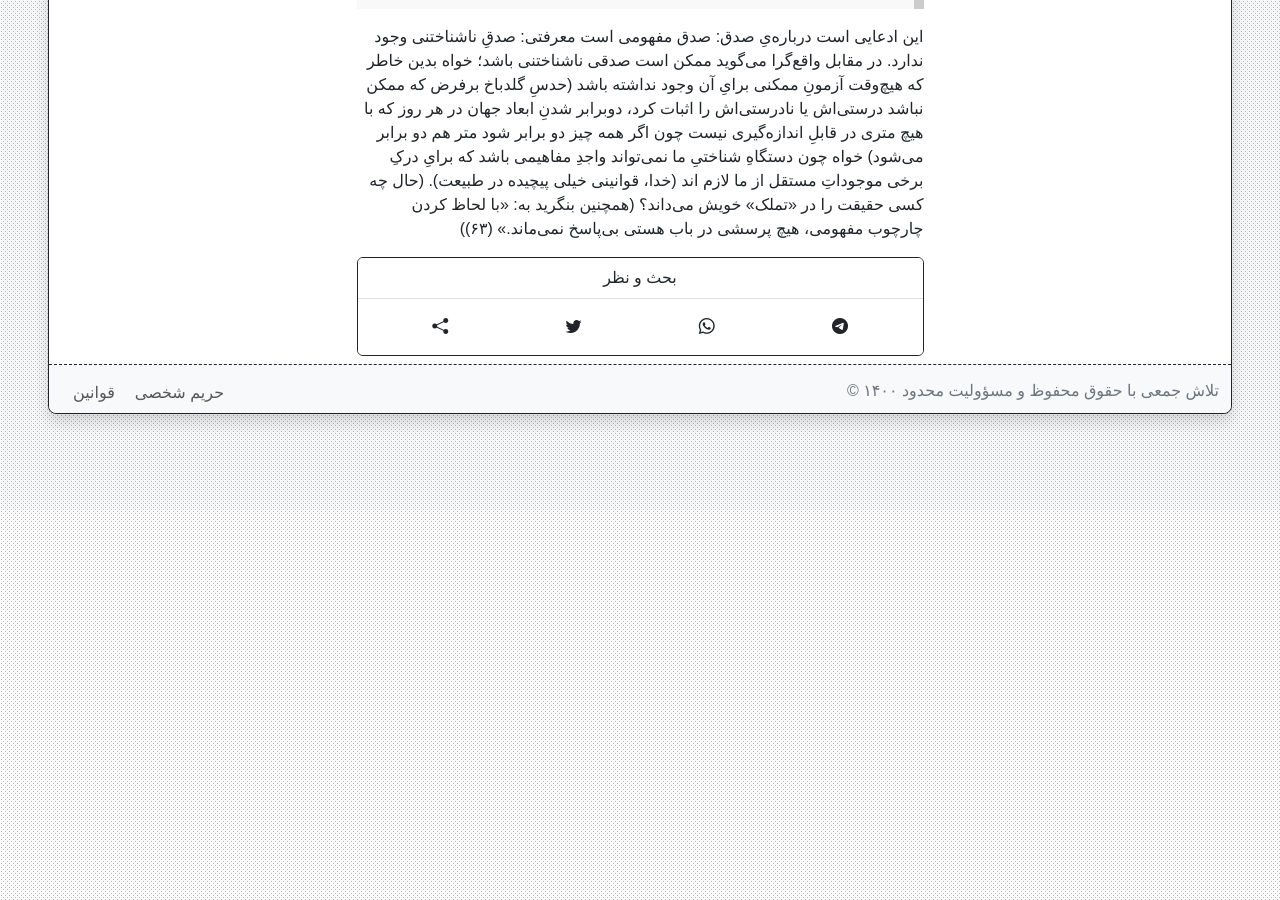
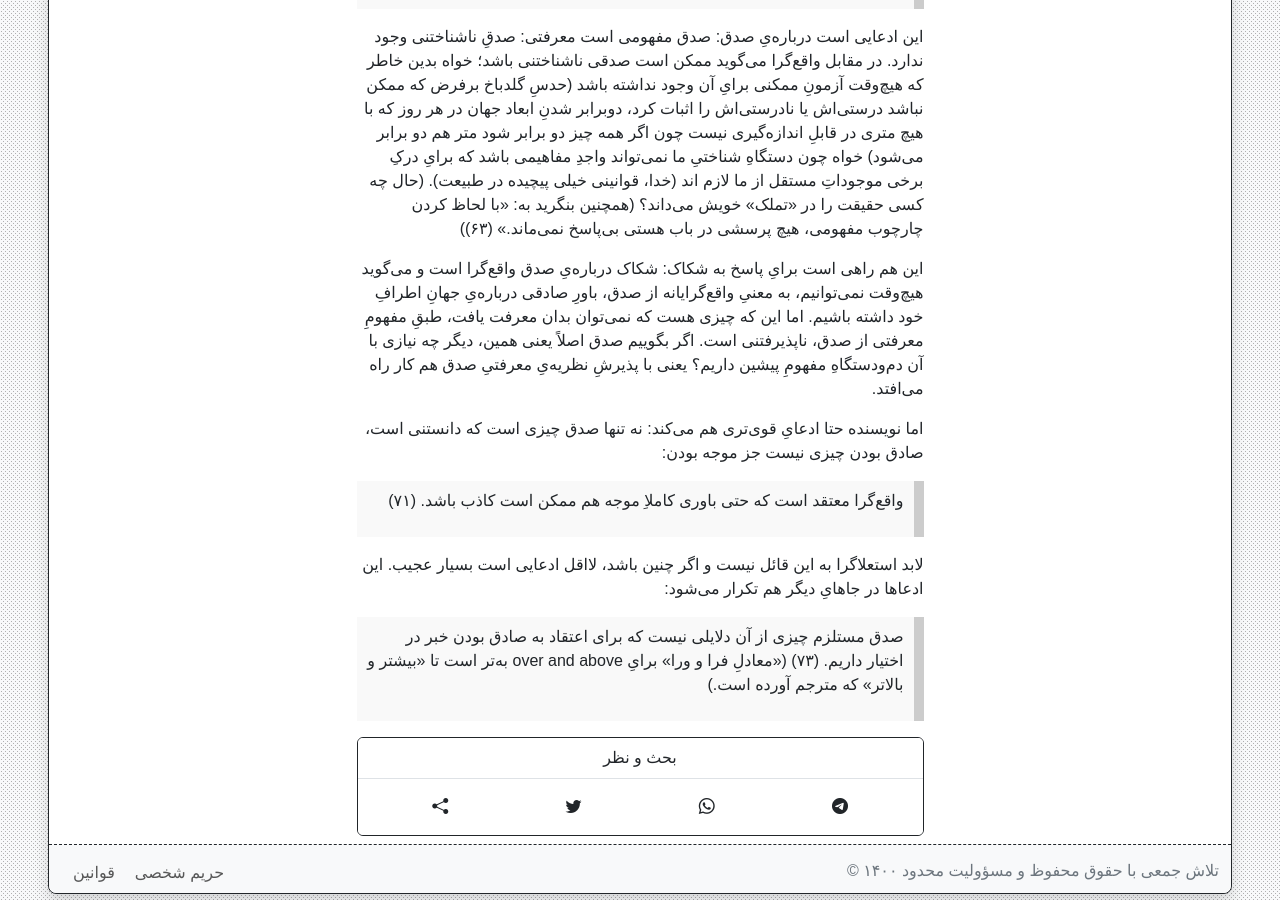
Before and after one commit to phicudemy/phicudemy.github.io, a Jekyll site: the page built from _posts/2024-08-02-perspevtive.md, in a window 1280 px wide and 900 px high, scrolled down 6152 px. Built offline with Jekyll 4.4.1, drawn with Linux system fonts in a browser that asks for light colours; comment, search, counter and statistics services are not loaded; a style sheet for code colours, icons or effects is not loaded; before the commit the page ends 6662 px from its top, so only the background shows below that.

Commit message:
TinaCMS content update

```diff
--- a/_posts/2024-08-02-perspevtive.md
+++ b/_posts/2024-08-02-perspevtive.md
@@ -88,3 +88,13 @@ tags:
 > اگر این یا آن ابژه را (درون چارچوبی معین) موجود بدانیم، بالضروره راه‌هایی وجود دارند که افرادِ متعلق به آن‌گونه را برای سوژة شناختی دسترس‌پذیر می‌سازند. به عبارت دیگر درون چهارچوب، هیچ ابژة شناخت‌ناپذیری وجود ندارد. (۵۲)
 
 این ادعایی است درباره‌یِ صدق: صدق مفهومی است معرفتی: صدقِ ناشناختنی وجود ندارد. در مقابل واقع‌گرا می‌گوید ممکن است صدقی ناشناختنی باشد؛ خواه بدین خاطر که هیچ‌وقت آزمونِ ممکنی برایِ آن وجود نداشته باشد (حدسِ گلدباخ برفرض که ممکن نباشد درستی‌اش یا نادرستی‌اش را اثبات کرد، دوبرابر شدنِ ابعاد جهان در هر روز که با هیچ متری در قابلِ اندازه‌گیری نیست چون اگر همه چیز دو برابر شود متر هم دو برابر می‌شود) خواه چون دستگاهِ شناختیِ ما نمی‌تواند واجدِ مفاهیمی باشد که برایِ درکِ برخی موجوداتِ مستقل از ما لازم اند (خدا، قوانینی خیلی پیچیده در طبیعت). (حال چه کسی حقیقت را در «تملک» خویش می‌داند؟ (همچنین بنگرید به: «با لحاظ کردن چارچوب مفهومی، هیچ پرسشی در باب هستی بی‌پاسخ نمی‌ماند.» (۶۳))
+
+این هم راهی است برایِ پاسخ به شکاک: شکاک درباره‌یِ صدق واقع‌گرا است و می‌گوید هیچ‌وقت نمی‌توانیم، به معنیِ واقع‌گرایانه از صدق، باورِ صادقی درباره‌یِ جهانِ اطرافِ خود داشته باشیم. اما این که چیزی هست که نمی‌توان بدان معرفت یافت، طبقِ مفهومِ معرفتی از صدق، ناپذیرفتنی است. اگر بگوییم صدق اصلاً یعنی همین، دیگر چه نیازی با آن دم‌ودستگاهِ مفهومِ پیشین داریم؟ یعنی با پذیرشِ نظریه‌یِ معرفتیِ صدق هم کار راه می‌افتد.
+
+اما نویسنده حتا ادعایِ قوی‌تری هم می‌کند: نه تنها صدق چیزی است که دانستنی است، صادق بودن چیزی نیست جز موجه بودن:
+
+> واقع‌گرا معتقد است که حتی باوری کاملاِ موجه هم ممکن است کاذب باشد. (۷۱)
+
+لابد استعلاگرا به این قائل نیست و اگر چنین باشد، لااقل ادعایی است بسیار عجیب. این ادعاها در جاهایِ دیگر هم تکرار می‌شود:
+
+> صدق مستلزم چیزی  از آن دلایلی نیست که برای اعتقاد به صادق بودن خبر در اختیار داریم. (۷۳) («معادلِ فرا و ورا» برایِ over and above به‌تر است تا «بیشتر و بالاتر» که مترجم آورده است.)
```
